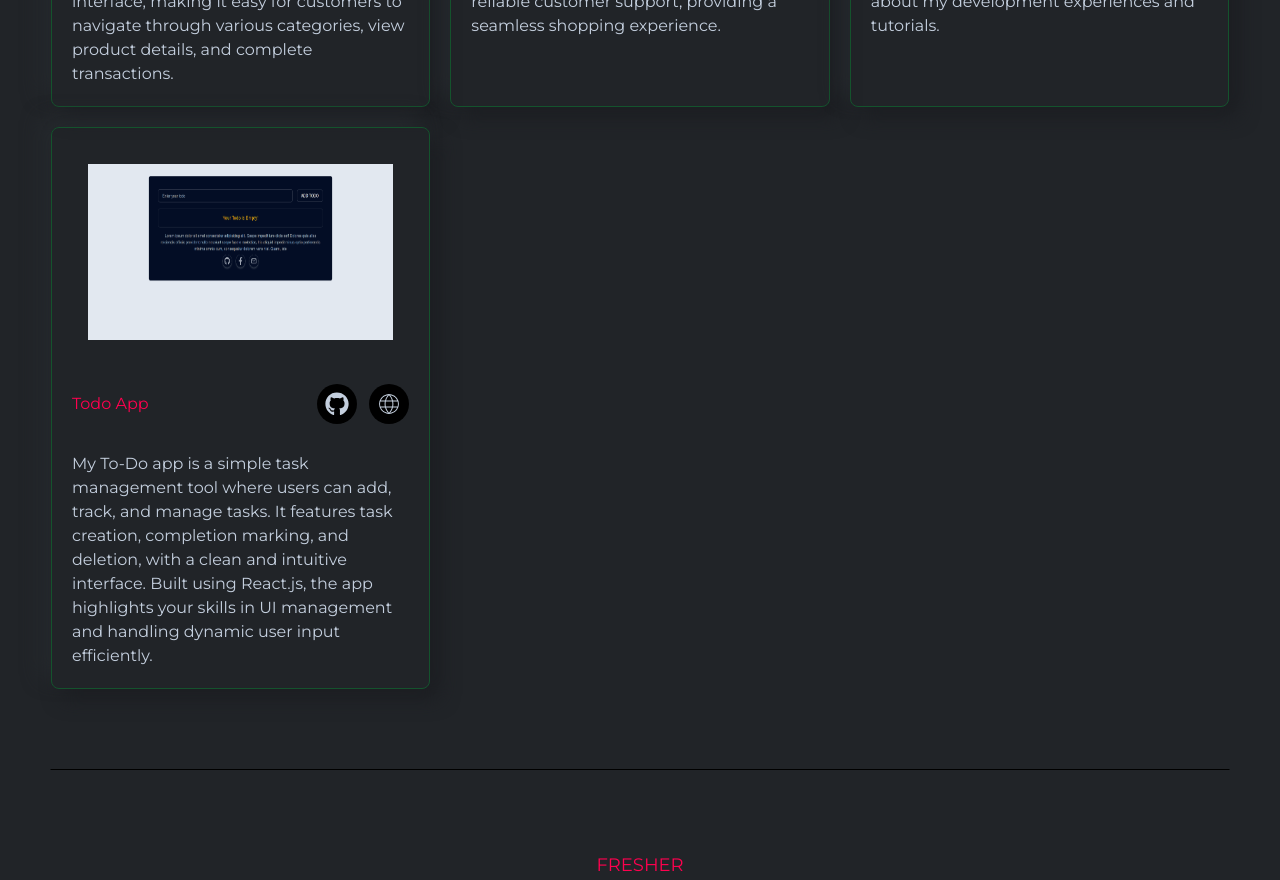
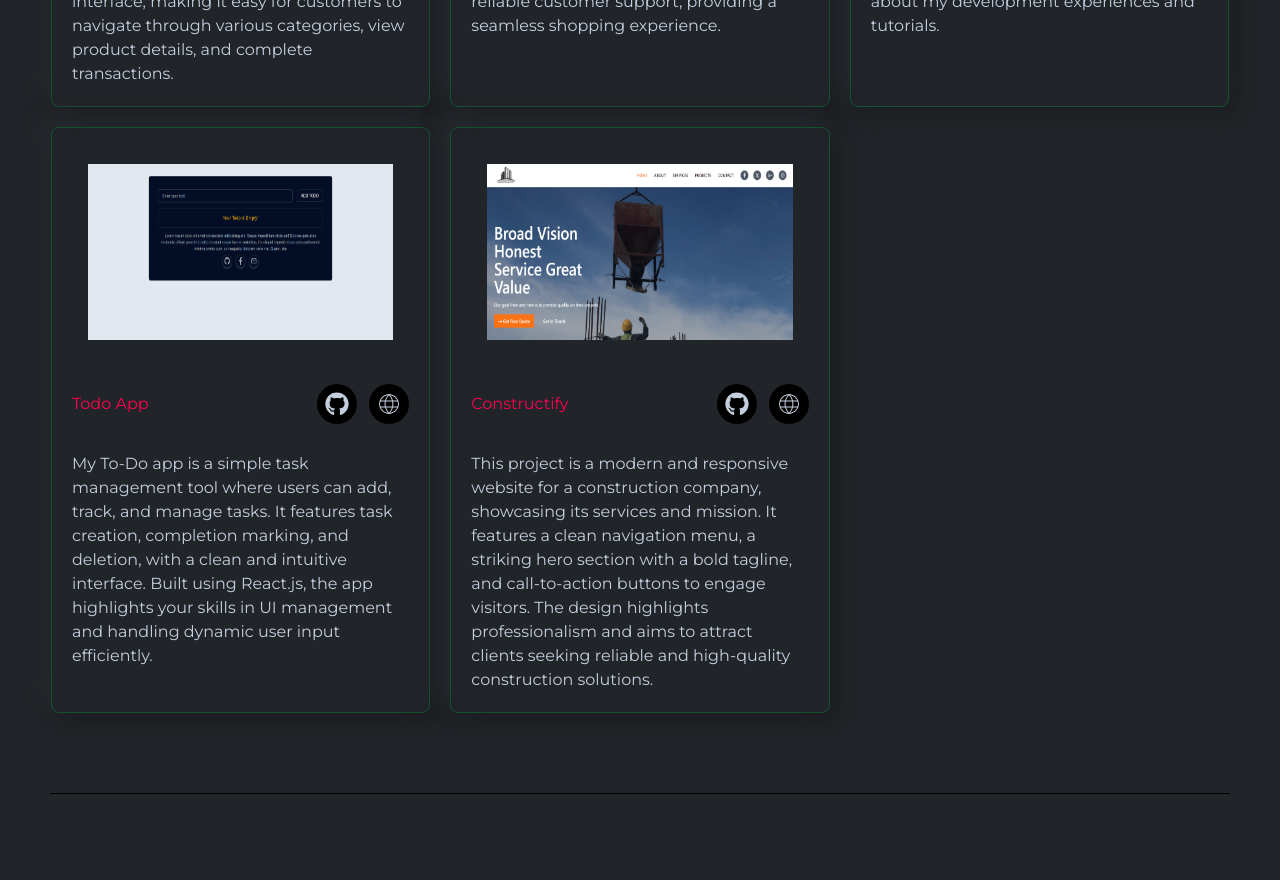
Before and after one commit to M-Shourav/portfolio_yt, a React (Create React App) app: page / in a window 1280 px wide. Shown: the part 2240-3120 px from the top of the page. Built offline with nearby package versions, Linux system fonts and the light colour scheme.

Commit message:
new project added

```diff
--- a/src/assets/index.js
+++ b/src/assets/index.js
@@ -4,6 +4,7 @@ import project_1 from "../assets/images/project_1.png";
 import project_2 from "../assets/images/project_2.png";
 import project_3 from "../assets/images/project_3.png";
 import project_4 from "../assets/images/project_4.png";
+import project_5 from "../assets/images/project_5.png";
 import contactImg from "../assets/images/contactImg.png";
 import testimonials from "../assets/images/download.png";
 
@@ -14,6 +15,7 @@ export {
   project_2,
   project_3,
   project_4,
+  project_5,
   contactImg,
   testimonials,
 };
--- a/src/components/constants/index.js
+++ b/src/components/constants/index.js
@@ -2,7 +2,13 @@ import { IoMdMenu } from "react-icons/io";
 import { CiGlobe } from "react-icons/ci";
 import { FaGithub } from "react-icons/fa6";
 import { SiAntdesign, SiProgress } from "react-icons/si";
-import { project_1, project_2, project_3, project_4 } from "../../assets/index";
+import {
+  project_1,
+  project_2,
+  project_3,
+  project_4,
+  project_5,
+} from "../../assets/index";
 
 export const navLinks = [
   {
@@ -39,7 +45,7 @@ export const navLinks = [
 
 export const FeaturesDes = [
   {
-    title: "Bussiness Stratagy",
+    title: "Business Stratagy",
     des: `Business strategist skilled in developing innovative plans to drive growth, optimize operations, and boost profits.`,
     icons: <IoMdMenu />,
   },
@@ -121,4 +127,20 @@ export const projectArray = [
     link: "https://todolist-j149.vercel.app/",
     gitlinks: "https://github.com/M-Shourav/todolist",
   },
+  {
+    _id: 504,
+    images: project_5,
+    title: "Constructify",
+    des: `This project is a modern and responsive website for
+    a construction company, showcasing its services and mission.
+    It features a clean navigation menu, a striking hero section
+    with a bold tagline, and call-to-action buttons to engage
+    visitors. The design highlights professionalism and aims to
+    attract clients seeking reliable and high-quality construction
+    solutions.`,
+    icons_1: <FaGithub />,
+    icons_2: <CiGlobe />,
+    link: "https://constructify-masum.vercel.app/",
+    gitlinks: "https://github.com/M-Shourav/constructify.git",
+  },
 ];
```
Also changed, not shown: src/assets/images/project_5.png (added).
